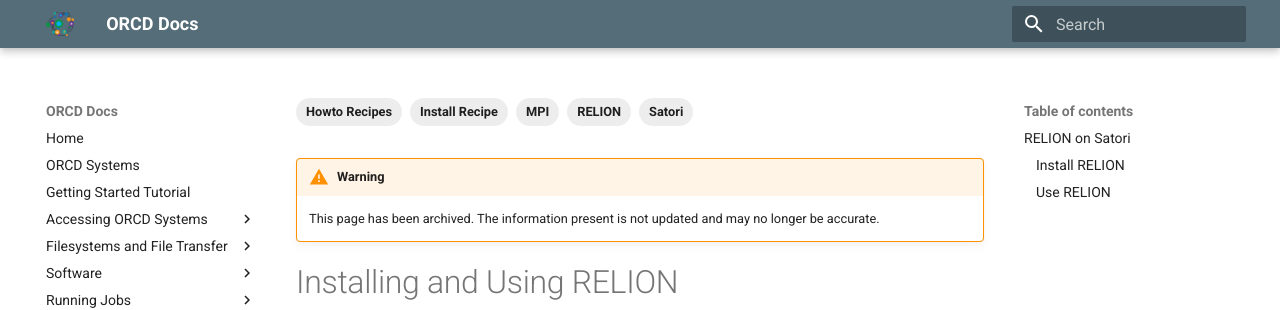
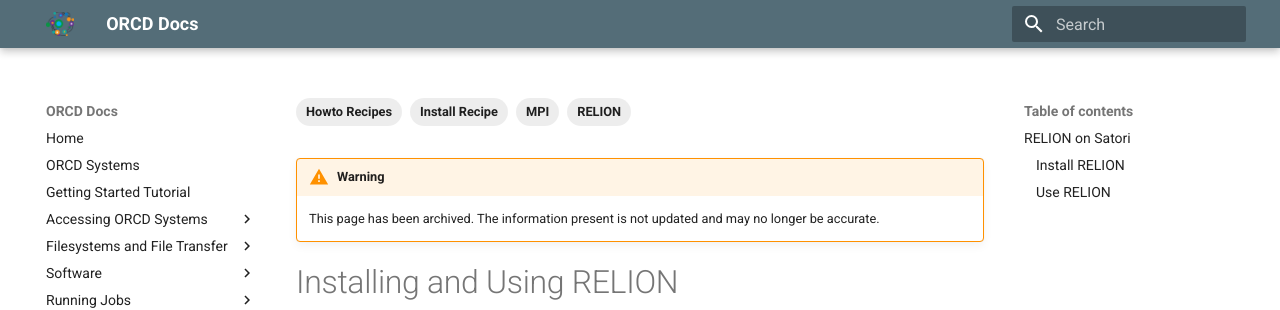
Before and after one commit to mit-orcd/orcd-docs-edit, an MkDocs documentation site: the page built from docs/recipes/relion.md, in a window 1280 px wide and 900 px high. Shown: the top 310 px of the window. Built offline with MkDocs 1.6.1 and Material for MkDocs 9.7.7, drawn with Linux system fonts in a browser that asks for light colours.

Commit message:
remove Satori tags

```diff
--- a/docs/recipes/relion.md
+++ b/docs/recipes/relion.md
@@ -1,6 +1,5 @@
 ---
 tags:
- - Satori
  - MPI
  - RELION
  - Howto Recipes
```
Also changed, not shown: docs/recipes/h100_getting_started.md (+0 -1 lines).
